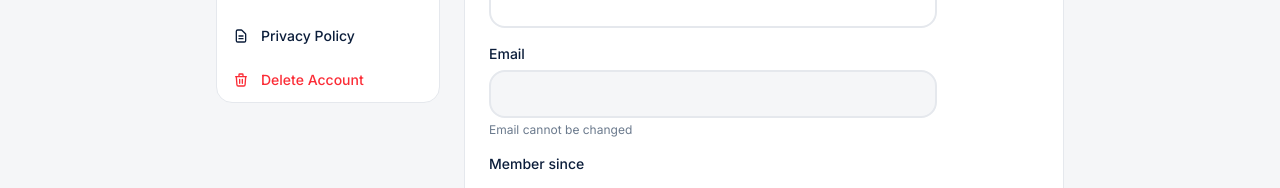
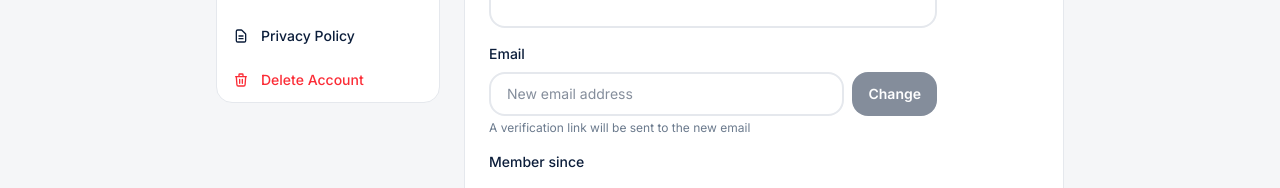
Before and after one commit to piercepaulemail-cyber/cardwatch, a Next.js app: page /settings in a window 1280 px wide. Shown: the part 275-463 px from the top of the page. Built offline with nearby package versions, Linux system fonts and the light colour scheme; no server answers; the database is empty; sample sign-in values are in the browser's storage.

Commit message:
Add email change with verification flow

```diff
--- /dev/null
+++ b/src/app/api/user/email/route.ts
@@ -0,0 +1,96 @@
+import { NextResponse } from "next/server";
+import crypto from "crypto";
+import nodemailer from "nodemailer";
+import { auth } from "@/lib/auth";
+import { prisma } from "@/lib/db";
+
+export async function POST(request: Request) {
+  const session = await auth();
+  if (!session?.user?.id) {
+    return NextResponse.json({ error: "Unauthorized" }, { status: 401 });
+  }
+
+  const { newEmail } = await request.json();
+  const trimmed = String(newEmail).trim().toLowerCase();
+
+  if (!trimmed || !/^[^\s@]+@[^\s@]+\.[^\s@]+$/.test(trimmed)) {
+    return NextResponse.json({ error: "Invalid email address" }, { status: 400 });
+  }
+
+  // Check if email is already taken
+  const existing = await prisma.user.findUnique({ where: { email: trimmed } });
+  if (existing && existing.id !== session.user.id) {
+    return NextResponse.json({ error: "This email is already in use" }, { status: 409 });
+  }
+
+  if (existing && existing.id === session.user.id) {
+    return NextResponse.json({ error: "This is already your email" }, { status: 400 });
+  }
+
+  // Create a verification token for the new email
+  const token = crypto.randomBytes(32).toString("hex");
+  const expiresAt = new Date(Date.now() + 24 * 60 * 60 * 1000);
+
+  await prisma.verificationToken.deleteMany({ where: { email: trimmed } });
+  await prisma.verificationToken.create({
+    data: { email: trimmed, token, expiresAt },
+  });
+
+  // Store the pending email change on the token (encode userId + newEmail in the token lookup)
+  // We'll use a convention: email field stores "change:<userId>:<newEmail>"
+  await prisma.verificationToken.update({
+    where: { token },
+    data: { email: `change:${session.user.id}:${trimmed}` },
+  });
+
+  // Send verification email to the NEW address
+  const appUrl = process.env.NEXT_PUBLIC_APP_URL || "https://mycardwatch.com";
+  const verifyUrl = `${appUrl}/api/user/email/verify?token=${token}`;
+
+  const smtpHost = process.env.SMTP_HOST || "smtp.gmail.com";
+  const smtpPort = parseInt(process.env.SMTP_PORT || "587");
+  const smtpUser = process.env.SMTP_USER;
+  const smtpPass = process.env.SMTP_PASS;
+  const smtpFrom = process.env.SMTP_FROM || smtpUser;
+
+  if (smtpUser && smtpPass) {
+    try {
+      const transporter = nodemailer.createTransport({
+        host: smtpHost,
+        port: smtpPort,
+        secure: smtpPort === 465,
+        auth: { user: smtpUser, pass: smtpPass },
+      });
+
+      await transporter.sendMail({
+        from: `CardWatch <${smtpFrom}>`,
+        to: trimmed,
+        subject: "Verify your new CardWatch email",
+        html: `<!DOCTYPE html>
+<html><head><meta charset="utf-8"></head>
+<body style="margin:0;padding:0;background:#F5F6F8;font-family:-apple-system,sans-serif;">
+  <div style="max-width:500px;margin:0 auto;">
+    <div style="background:#0B1D3A;padding:24px;text-align:center;">
+      <h1 style="color:#FFF;font-size:22px;margin:0;">CardWatch</h1>
+    </div>
+    <div style="background:#FFF;padding:32px 24px;text-align:center;">
+      <h2 style="color:#0B1D3A;font-size:20px;margin:0 0 12px;">Confirm your new email</h2>
+      <p style="color:#6B7A8D;font-size:14px;line-height:1.6;margin:0 0 24px;">
+        Click the button below to confirm changing your CardWatch email to <strong>${trimmed}</strong>.
+      </p>
+      <a href="${verifyUrl}" style="display:inline-block;background:#0B1D3A;color:#FFF;padding:14px 32px;border-radius:8px;font-size:14px;font-weight:700;text-decoration:none;">
+        Confirm Email Change
+      </a>
+      <p style="color:#6B7A8D;font-size:12px;margin-top:24px;">This link expires in 24 hours. If you didn't request this change, ignore this email.</p>
+    </div>
+  </div>
+</body></html>`,
+      });
+    } catch (e) {
+      console.error("[Email Change] Send failed:", e);
+      return NextResponse.json({ error: "Failed to send verification email" }, { status: 500 });
+    }
+  }
+
+  return NextResponse.json({ success: true });
+}
--- /dev/null
+++ b/src/app/api/user/email/verify/route.ts
@@ -0,0 +1,43 @@
+import { NextRequest, NextResponse } from "next/server";
+import { prisma } from "@/lib/db";
+
+export async function GET(request: NextRequest) {
+  const token = request.nextUrl.searchParams.get("token");
+
+  if (!token) {
+    return NextResponse.redirect(new URL("/settings?email_error=missing-token", request.url));
+  }
+
+  const record = await prisma.verificationToken.findUnique({ where: { token } });
+
+  if (!record || record.expiresAt < new Date()) {
+    return NextResponse.redirect(new URL("/settings?email_error=invalid-token", request.url));
+  }
+
+  // Parse the "change:<userId>:<newEmail>" format
+  if (!record.email.startsWith("change:")) {
+    return NextResponse.redirect(new URL("/settings?email_error=invalid-token", request.url));
+  }
+
+  const parts = record.email.split(":");
+  const userId = parts[1];
+  const newEmail = parts.slice(2).join(":"); // handle emails with colons (unlikely but safe)
+
+  // Check the new email isn't taken by someone else
+  const existing = await prisma.user.findUnique({ where: { email: newEmail } });
+  if (existing && existing.id !== userId) {
+    await prisma.verificationToken.delete({ where: { id: record.id } });
+    return NextResponse.redirect(new URL("/settings?email_error=email-taken", request.url));
+  }
+
+  // Update the user's email
+  await prisma.user.update({
+    where: { id: userId },
+    data: { email: newEmail, emailVerified: new Date() },
+  });
+
+  // Delete the token
+  await prisma.verificationToken.delete({ where: { id: record.id } });
+
+  return NextResponse.redirect(new URL("/settings?email_changed=true", request.url));
+}
--- a/src/app/settings/page.tsx
+++ b/src/app/settings/page.tsx
@@ -1,23 +1,28 @@
 "use client";
 
 import { useSession, signOut } from "next-auth/react";
-import { useRouter } from "next/navigation";
-import { useEffect, useState } from "react";
+import { useRouter, useSearchParams } from "next/navigation";
+import { useEffect, useState, Suspense } from "react";
 import Link from "next/link";
 
 type Tab = "profile" | "security" | "subscription" | "privacy" | "danger";
 
-export default function SettingsPage() {
+function SettingsContent() {
   const { data: session, status } = useSession();
   const router = useRouter();
+  const searchParams = useSearchParams();
   const [tab, setTab] = useState<Tab>("profile");
 
   // Profile state
   const [name, setName] = useState("");
   const [email, setEmail] = useState("");
+  const [newEmail, setNewEmail] = useState("");
   const [createdAt, setCreatedAt] = useState("");
   const [hasPassword, setHasPassword] = useState(false);
   const [profileMsg, setProfileMsg] = useState("");
+  const [emailMsg, setEmailMsg] = useState("");
+  const [emailError, setEmailError] = useState("");
+  const [emailSending, setEmailSending] = useState(false);
 
   // Password state
   const [currentPw, setCurrentPw] = useState("");
@@ -41,6 +46,17 @@ export default function SettingsPage() {
   }, [status, router]);
 
   useEffect(() => {
+    if (searchParams.get("email_changed") === "true") {
+      setProfileMsg("Email updated successfully! Sign in again with your new email.");
+    }
+    if (searchParams.get("email_error")) {
+      const err = searchParams.get("email_error");
+      if (err === "email-taken") setEmailError("That email is already in use.");
+      else setEmailError("Email verification link is invalid or expired.");
+    }
+  }, [searchParams]);
+
+  useEffect(() => {
     if (!session?.user) return;
     fetch("/api/user").then((r) => r.json()).then((data) => {
       setName(data.name || "");
@@ -57,6 +73,26 @@ export default function SettingsPage() {
       }
     });
   }, [session]);
+
+  async function changeEmail() {
+    setEmailMsg("");
+    setEmailError("");
+    if (!newEmail.trim()) return;
+    setEmailSending(true);
+    const res = await fetch("/api/user/email", {
+      method: "POST",
+      headers: { "Content-Type": "application/json" },
+      body: JSON.stringify({ newEmail: newEmail.trim() }),
+    });
+    const data = await res.json();
+    setEmailSending(false);
+    if (res.ok) {
+      setEmailMsg("Verification email sent to " + newEmail.trim() + ". Check your inbox!");
+      setNewEmail("");
+    } else {
+      setEmailError(data.error || "Failed to change email");
+    }
+  }
 
   async function saveProfile() {
     await fetch("/api/user", {
@@ -178,12 +214,26 @@ export default function SettingsPage() {
                     </div>
                     <div>
                       <label className="text-sm font-medium text-navy block mb-1.5">Email</label>
-                      <input
-                        value={email}
-                        disabled
-                        className="w-full px-4 py-3 rounded-xl border-2 border-border text-sm bg-secondary text-muted-foreground"
-                      />
-                      <p className="text-xs text-muted-foreground mt-1">Email cannot be changed</p>
+                      <p className="text-sm text-navy font-medium mb-2">{email}</p>
+                      <div className="flex gap-2">
+                        <input
+                          type="email"
+                          value={newEmail}
+                          onChange={(e) => setNewEmail(e.target.value)}
+                          placeholder="New email address"
+                          className="flex-1 px-4 py-2.5 rounded-xl border-2 border-border text-sm focus:border-navy focus:outline-none transition"
+                        />
+                        <button
+                          onClick={changeEmail}
+                          disabled={emailSending || !newEmail.trim()}
+                          className="bg-navy text-white font-semibold px-4 py-2.5 rounded-xl text-sm hover:bg-navy-light transition disabled:opacity-50 shrink-0"
+                        >
+                          {emailSending ? "Sending..." : "Change"}
+                        </button>
+                      </div>
+                      {emailMsg && <p className="text-xs text-green-600 font-medium mt-1.5">{emailMsg}</p>}
+                      {emailError && <p className="text-xs text-red-500 font-medium mt-1.5">{emailError}</p>}
+                      <p className="text-xs text-muted-foreground mt-1">A verification link will be sent to the new email</p>
                     </div>
                     <div>
                       <label className="text-sm font-medium text-navy block mb-1.5">Member since</label>
@@ -399,3 +449,11 @@ export default function SettingsPage() {
     </div>
   );
 }
+
+export default function SettingsPage() {
+  return (
+    <Suspense>
+      <SettingsContent />
+    </Suspense>
+  );
+}
```
